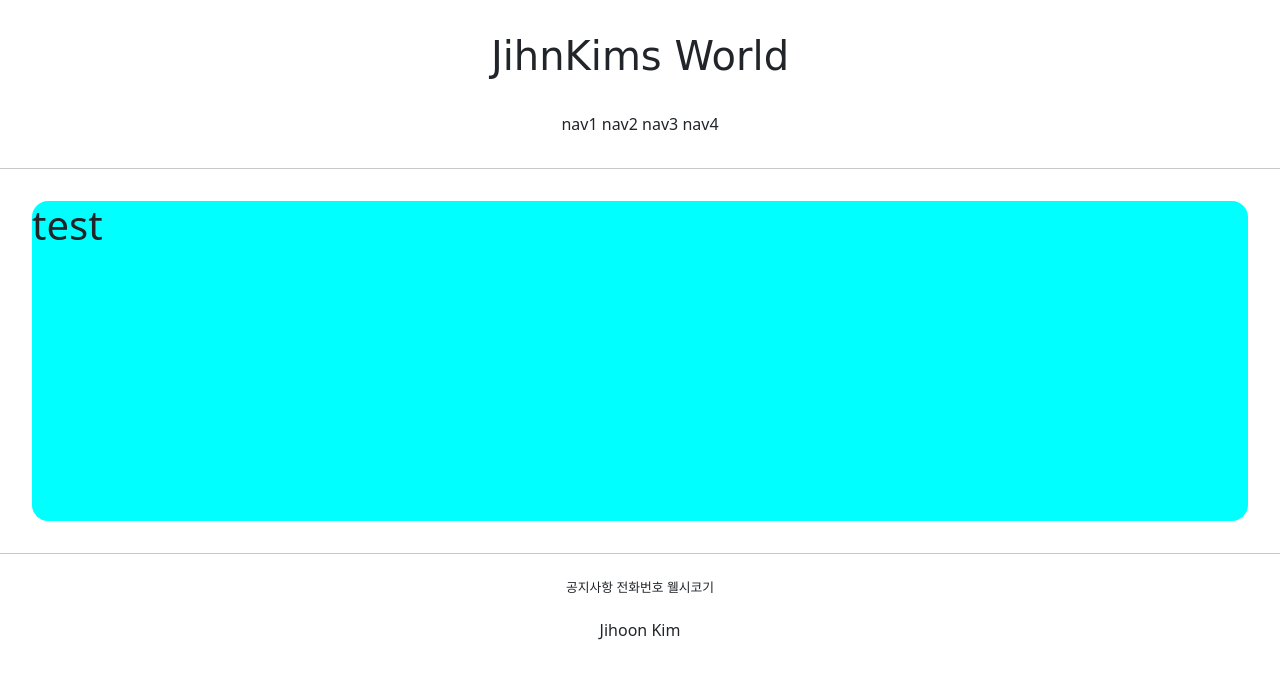
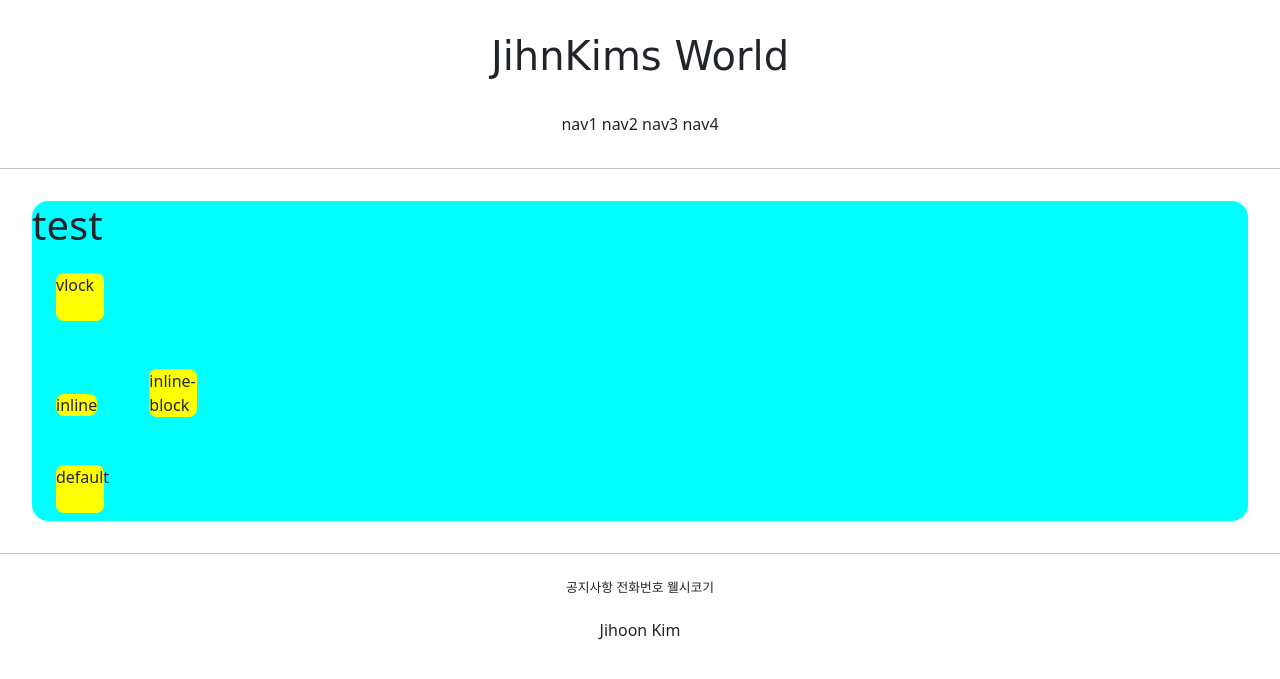
Before and after one commit to jihnkim/kjhweb, a Django app: page /accounts/hello_world/ in a window 1280 px wide. Shown: the top 679 px of the page. Run offline with Django 3.2, Linux system fonts and the light colour scheme; parts of the project's set-up code (start-up, migrations or seed data) failed here and were passed over; some web fonts are replaced.

Commit message:
7/06 inline, block, none .. practice

```diff
--- a/accountapp/templates/accountapp/hello_world.html
+++ b/accountapp/templates/accountapp/hello_world.html
@@ -2,10 +2,29 @@
 
 {% block content %}
 
-<div style="height: 20rem; background-color: aqua; border-radius: 1rem; margin: 2rem">
-<h1>
-    test
-</h1>
-</div>
+    <style>
+
+        .testing{
+            background-color: yellow;
+            height : 48px;
+            width: 48px;
+            border-radius: .5rem;
+            margin: 1.5rem;
+        }
+
+    </style>
+
+
+    <div style="height: 20rem; background-color: aqua; border-radius: 1rem; margin: 2rem">
+        <h1>
+            test
+        </h1>
+
+    <div class="testing" style="display: block">vlock</div>
+    <div class = "testing" style="display: inline">inline</div>
+    <div class = "testing" style="display: inline-block">inline-block</div>
+    <div class = "testing" style="display: none">none</div>
+    <div class = "testing">default</div>
+    </div>
 
 {% endblock %}
```
